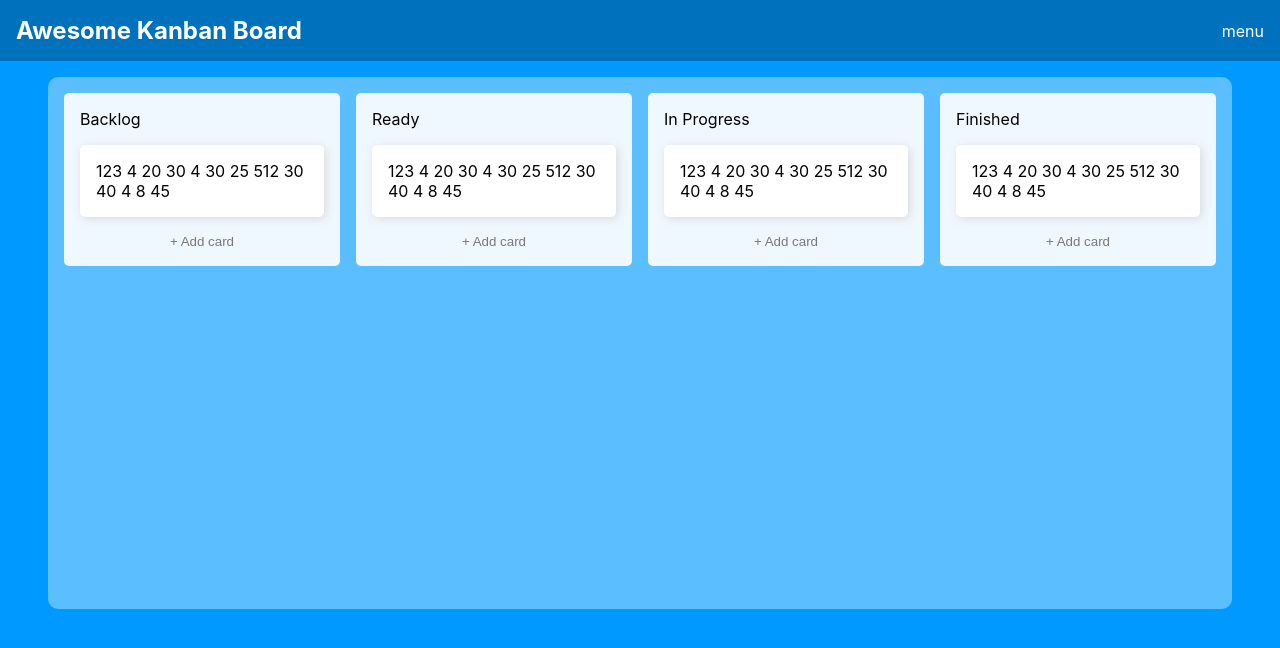
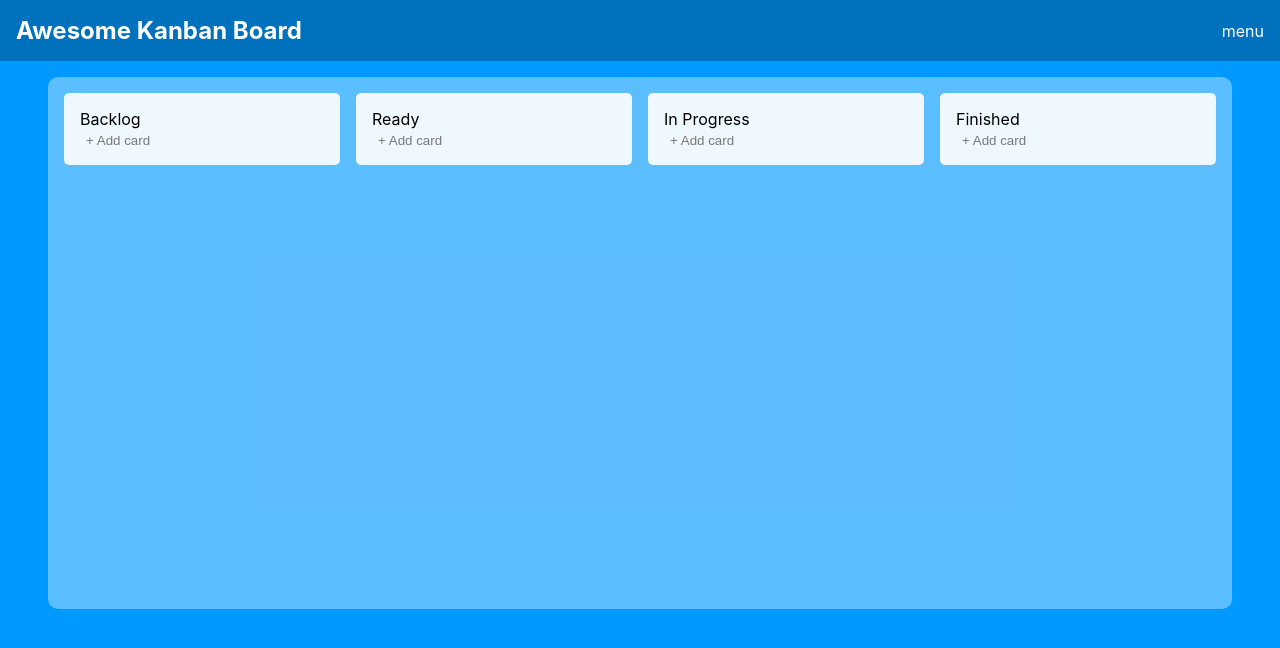
Before and after one commit to avkravchenko/kanban-board, a React (Create React App) app in the folder my-kanban-board/: page / in a window 1280 px wide. Shown: the top 648 px of the page. Built offline with nearby package versions, Linux system fonts and the light colour scheme.

Commit message:
trying to add another card

```diff
--- a/my-kanban-board/src/Components/main-folder/columns-folder/Card.js
+++ b/my-kanban-board/src/Components/main-folder/columns-folder/Card.js
@@ -1,13 +1,24 @@
-import React from "react";
+import React, { useState } from "react";
 import './card.scss'
 
-const Card = () => {
+const Card = (props) => {
+
+    const isSubmit = props.isSubmit;
+
+    const [inputValue, setInputValue] = useState('')
+
+    const handleChange = (event) => {
+        const newInputValue = event.target.value
+        setInputValue(newInputValue)
+        props.onTextChange(newInputValue)
+    }
+
+    const input = <input onChange={handleChange} type="text" value={inputValue}/>;
+    const taskFromInput = <div>{inputValue}</div>
+
     return (
         <div className="card">
-            123 4 20 30
-            4 30 25
-            512 30 40
-            4 8 45
+            {isSubmit ? taskFromInput : input}
         </div>
     )
 }
--- a/my-kanban-board/src/Components/main-folder/columns-folder/Column.js
+++ b/my-kanban-board/src/Components/main-folder/columns-folder/Column.js
@@ -1,22 +1,43 @@
-import React from "react";
+import React, { useState } from "react";
 import './column.scss';
 
 import Card from "./Card";
 import './addCardBtn.scss'
 
 const Column = ({title, id}) => {
+    const [isCliked, setIsClicked] = useState(false);
+    const [childValue, setChildValue] = useState('');
+    const [isSubmit, setIsSubmit] = useState(false);
+    console.log(isCliked)
+    console.log("is submit", isSubmit)
+
 
     const handleClick = () => {
-        console.log('heh')
+        setIsClicked(!isCliked);
     }
+
+    const handleSubmit = (event) => {
+        event.preventDefault();
+        setIsSubmit(true);
+
+    }
+
+    let addCardBtn = <button className="main__content__btn" onClick={handleClick}>+ Add card</button>;
+    let submitCardBtn = <button type="submit" onClick={handleSubmit}>Submit</button>;
+
+    const onInputChange = (inputValue) => {
+        console.log(inputValue)
+        setChildValue(inputValue);
+    }
+
 
     return (
         <>
             <div key={id} className="main__content__column">{title}
-                <Card />
-                <button className="main__content__btn" onClick={handleClick}>+ Add card</button>
+                { isCliked ? <Card isSubmit={isSubmit} onTextChange={onInputChange} /> : null }
+                {isSubmit ? <Card /> : null}
+                <div>{ childValue ? submitCardBtn : addCardBtn }</div>
             </div>
-
         </>
 
     )
```
Also changed, not shown: my-kanban-board/src/Components/main-folder/columns-folder/AddCard.js (deleted, +0 -15 lines).
